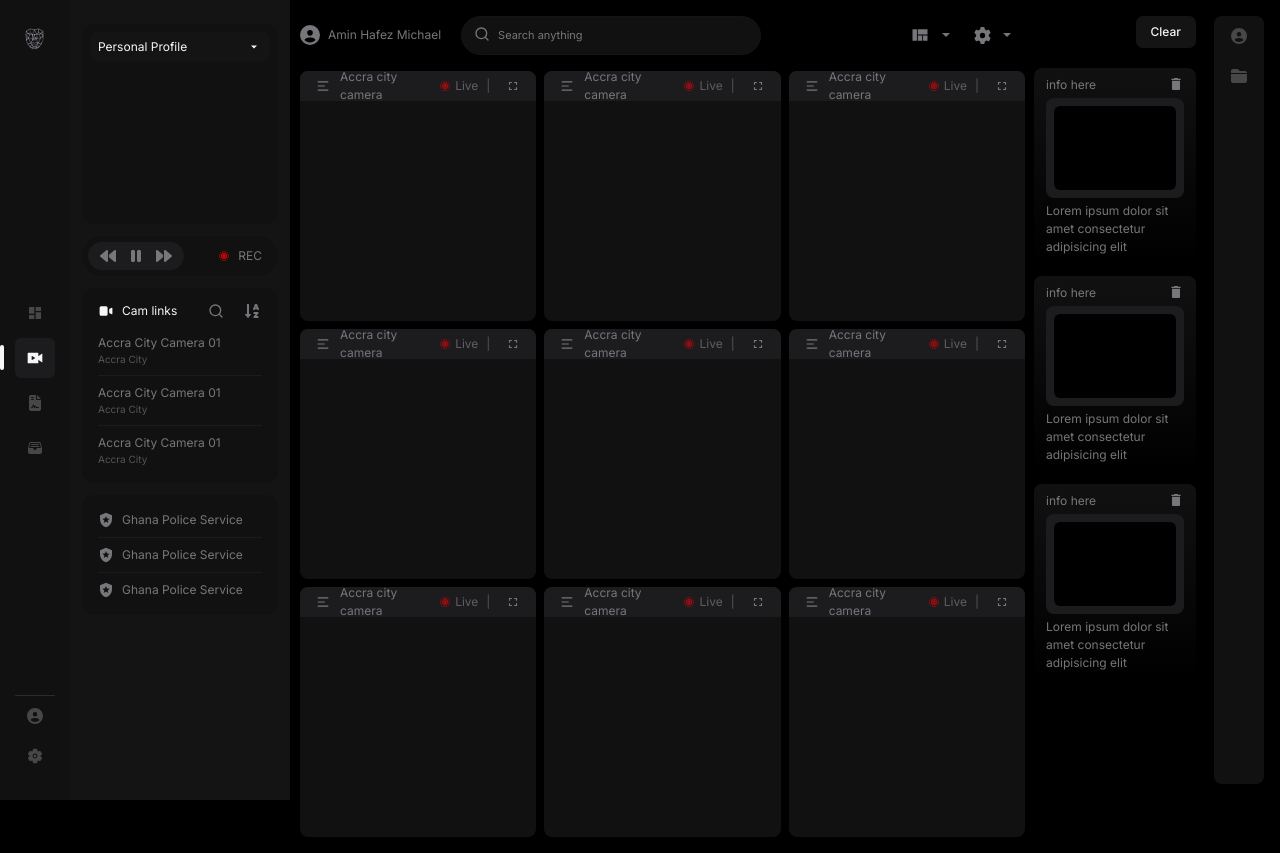
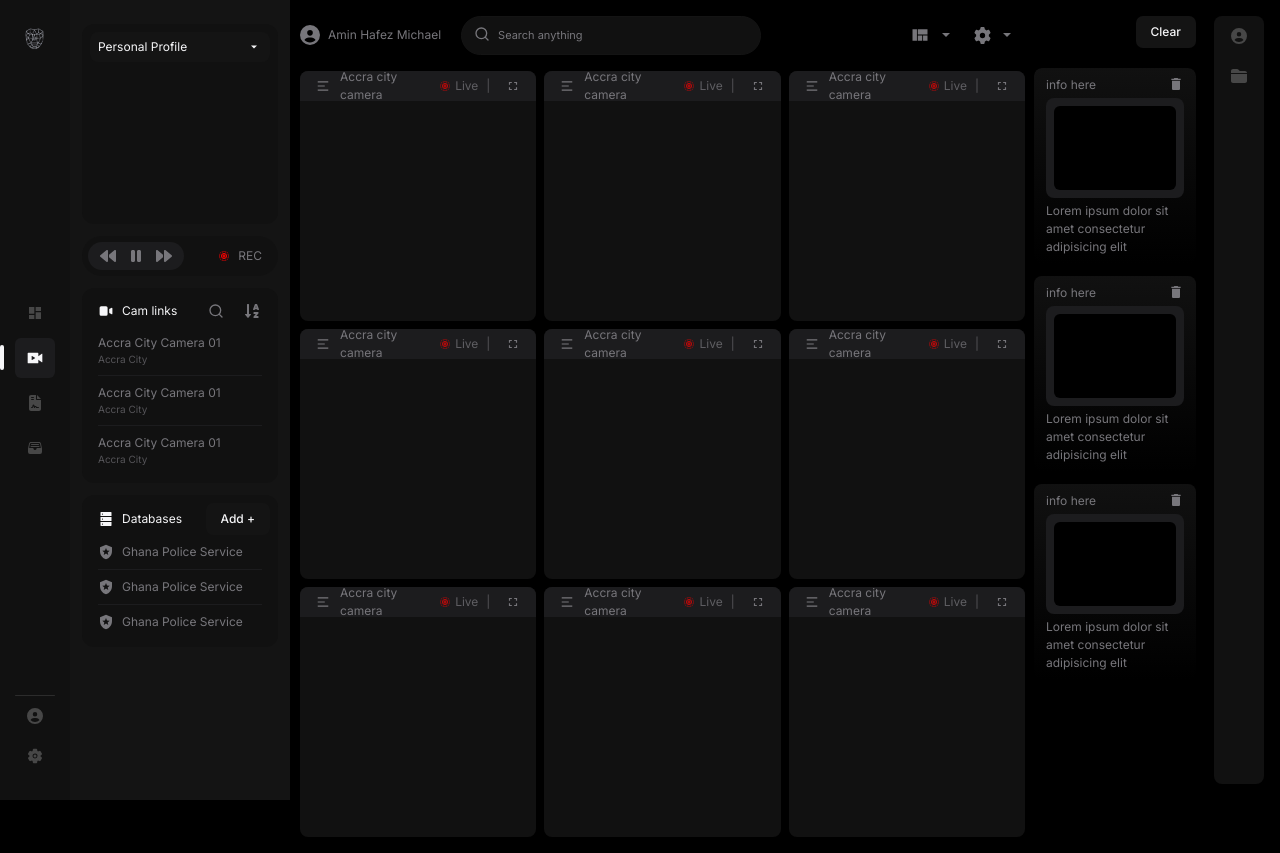
Before and after one commit to Fvlcon1/fvlcon-dashboard, a Next.js app: page /live in a window 1280 px wide. Built offline with nearby package versions, Linux system fonts and the light colour scheme.

Commit message:
included left panel database component header

```diff
--- a/src/app/live/components/profile container/databases/databases.tsx
+++ b/src/app/live/components/profile container/databases/databases.tsx
@@ -16,6 +16,7 @@ import { HiVideoCamera } from "react-icons/hi"
 import { AiFillDatabase } from "react-icons/ai"
 import DBlist from "./dblist"
 import Search from "./search"
+import Head from "./head"
 
 const Databases = () => {
     const [showSearch, setShowSearch] = useState(false)
@@ -26,8 +27,7 @@ const Databases = () => {
                 direction="column"
                 gap={0}
             >
-
-
+                <Head />
                 <Search />
                 <DBlist />
             </Flex>
```
